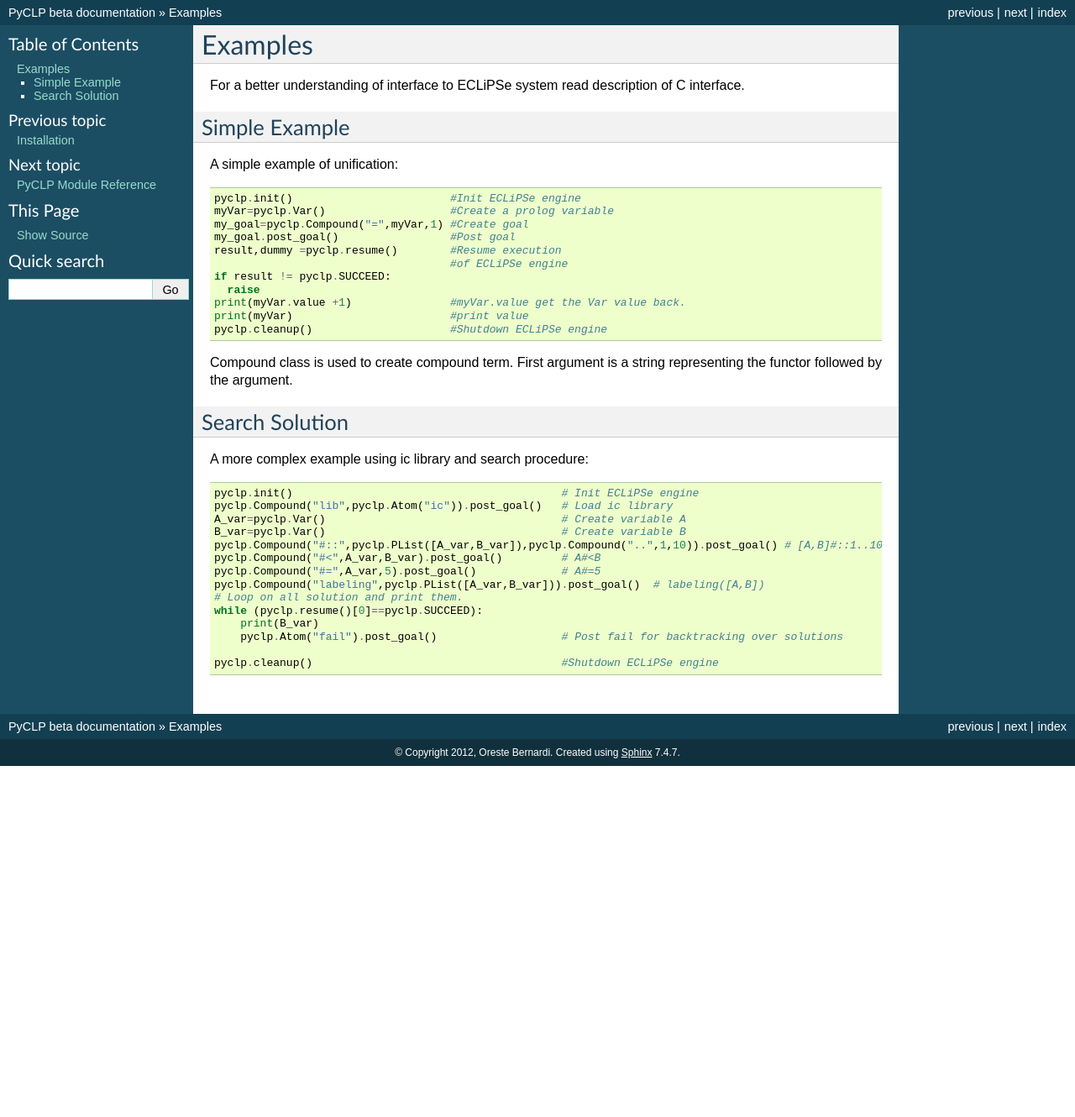
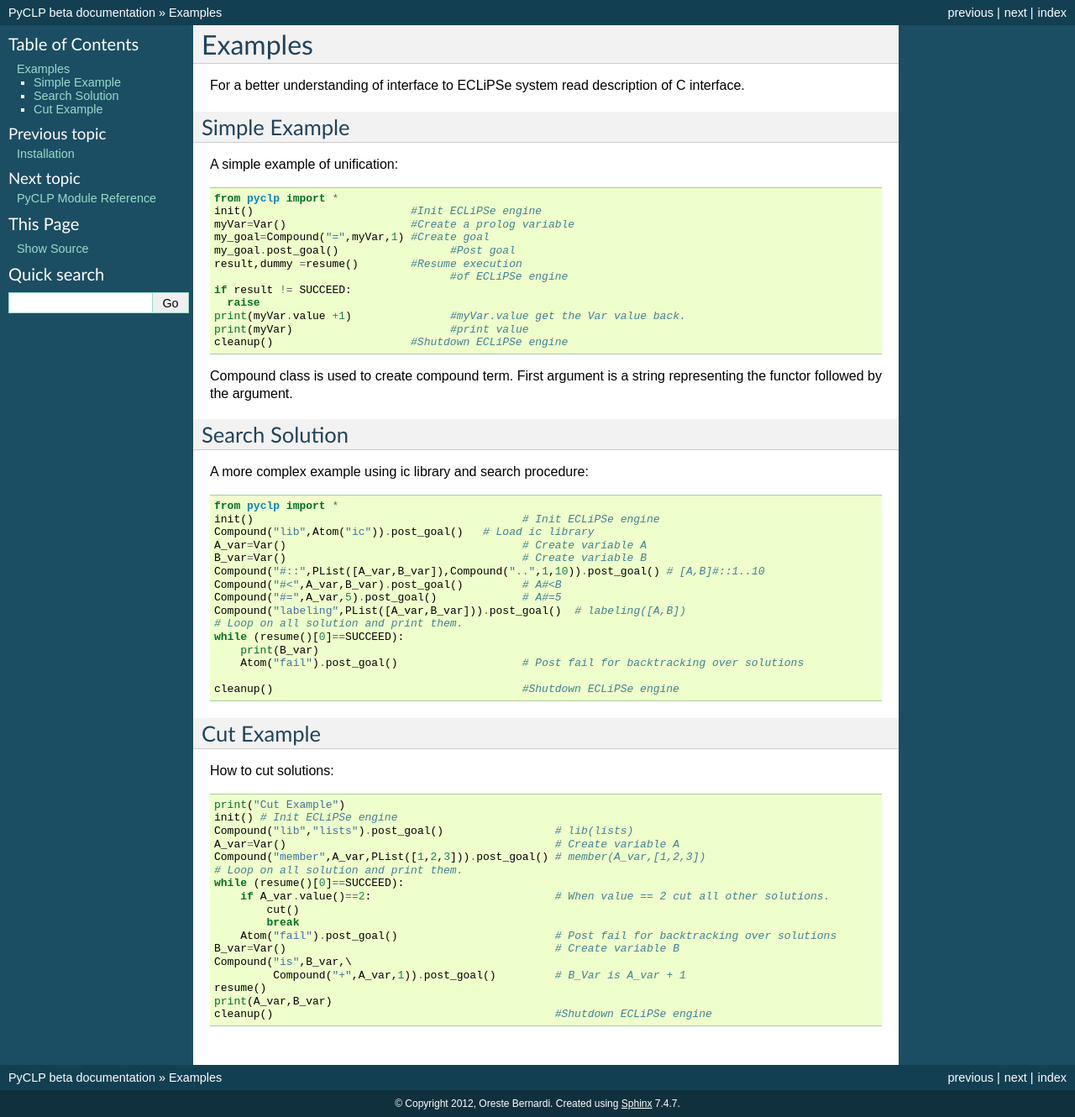
Before and after one commit to BackupTheBerlios/pyclp-svn, a Sphinx documentation site: the page built from trunk/pyclp/doc/examples.rst, in a window 1280 px wide. Shown: the whole page at 84% size. Built offline with Sphinx 7.4.7, drawn with Linux system fonts in a browser that asks for light colours; before the commit the page ends 912 px from its top, so only the background shows below that.

Commit message:
Added an example for cut

```diff
--- a/trunk/pyclp/doc/examples.rst
+++ b/trunk/pyclp/doc/examples.rst
@@ -8,17 +8,18 @@ Simple Example
 
 A simple example of unification::
 
-   pyclp.init()                        #Init ECLiPSe engine
-   myVar=pyclp.Var()                   #Create a prolog variable
-   my_goal=pyclp.Compound("=",myVar,1) #Create goal
+   from pyclp import *
+   init()                        #Init ECLiPSe engine
+   myVar=Var()                   #Create a prolog variable
+   my_goal=Compound("=",myVar,1) #Create goal
    my_goal.post_goal()                 #Post goal
-   result,dummy =pyclp.resume()        #Resume execution
+   result,dummy =resume()        #Resume execution
                                        #of ECLiPSe engine
-   if result != pyclp.SUCCEED:
+   if result != SUCCEED:
      raise
    print(myVar.value +1)               #myVar.value get the Var value back.
    print(myVar)                        #print value
-   pyclp.cleanup()                     #Shutdown ECLiPSe engine
+   cleanup()                     #Shutdown ECLiPSe engine
 
 Compound class is used to create compound term. First argument is a string representing the functor followed by the argument.
 
@@ -27,17 +28,43 @@ Search Solution
 ***************
 A more complex example using ic library and search procedure::
 
-    pyclp.init()                                         # Init ECLiPSe engine
-    pyclp.Compound("lib",pyclp.Atom("ic")).post_goal()   # Load ic library
-    A_var=pyclp.Var()                                    # Create variable A
-    B_var=pyclp.Var()                                    # Create variable B
-    pyclp.Compound("#::",pyclp.PList([A_var,B_var]),pyclp.Compound("..",1,10)).post_goal() # [A,B]#::1..10
-    pyclp.Compound("#<",A_var,B_var).post_goal()         # A#<B
-    pyclp.Compound("#=",A_var,5).post_goal()             # A#=5
-    pyclp.Compound("labeling",pyclp.PList([A_var,B_var])).post_goal()  # labeling([A,B])
+    from pyclp import *
+    init()                                         # Init ECLiPSe engine
+    Compound("lib",Atom("ic")).post_goal()   # Load ic library
+    A_var=Var()                                    # Create variable A
+    B_var=Var()                                    # Create variable B
+    Compound("#::",PList([A_var,B_var]),Compound("..",1,10)).post_goal() # [A,B]#::1..10
+    Compound("#<",A_var,B_var).post_goal()         # A#<B
+    Compound("#=",A_var,5).post_goal()             # A#=5
+    Compound("labeling",PList([A_var,B_var])).post_goal()  # labeling([A,B])
     # Loop on all solution and print them.
-    while (pyclp.resume()[0]==pyclp.SUCCEED):
+    while (resume()[0]==SUCCEED):
         print(B_var)
-        pyclp.Atom("fail").post_goal()                   # Post fail for backtracking over solutions
+        Atom("fail").post_goal()                   # Post fail for backtracking over solutions
 
-    pyclp.cleanup()                                      #Shutdown ECLiPSe engine
+    cleanup()                                      #Shutdown ECLiPSe engine
+
+.. _cut-example:
+
+Cut Example
+***********
+
+How to cut solutions::
+
+    print("Cut Example")
+    init() # Init ECLiPSe engine
+    Compound("lib","lists").post_goal()                 # lib(lists)
+    A_var=Var()                                         # Create variable A
+    Compound("member",A_var,PList([1,2,3])).post_goal() # member(A_var,[1,2,3])
+    # Loop on all solution and print them.
+    while (resume()[0]==SUCCEED):
+        if A_var.value()==2:                            # When value == 2 cut all other solutions.
+            cut()
+            break
+        Atom("fail").post_goal()                        # Post fail for backtracking over solutions
+    B_var=Var()                                         # Create variable B
+    Compound("is",B_var,\
+             Compound("+",A_var,1)).post_goal()         # B_Var is A_var + 1
+    resume()
+    print(A_var,B_var)
+    cleanup()                                           #Shutdown ECLiPSe engine
```
Also changed, not shown: 1 other file.
